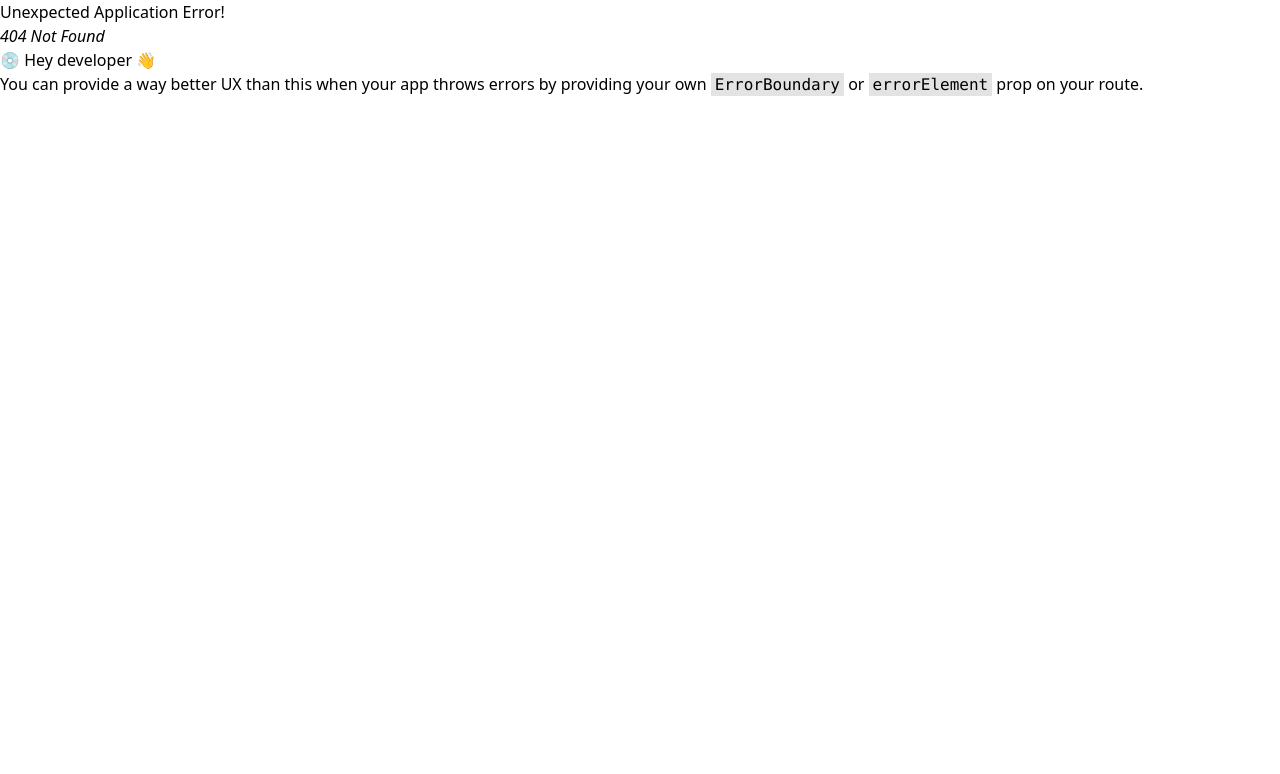
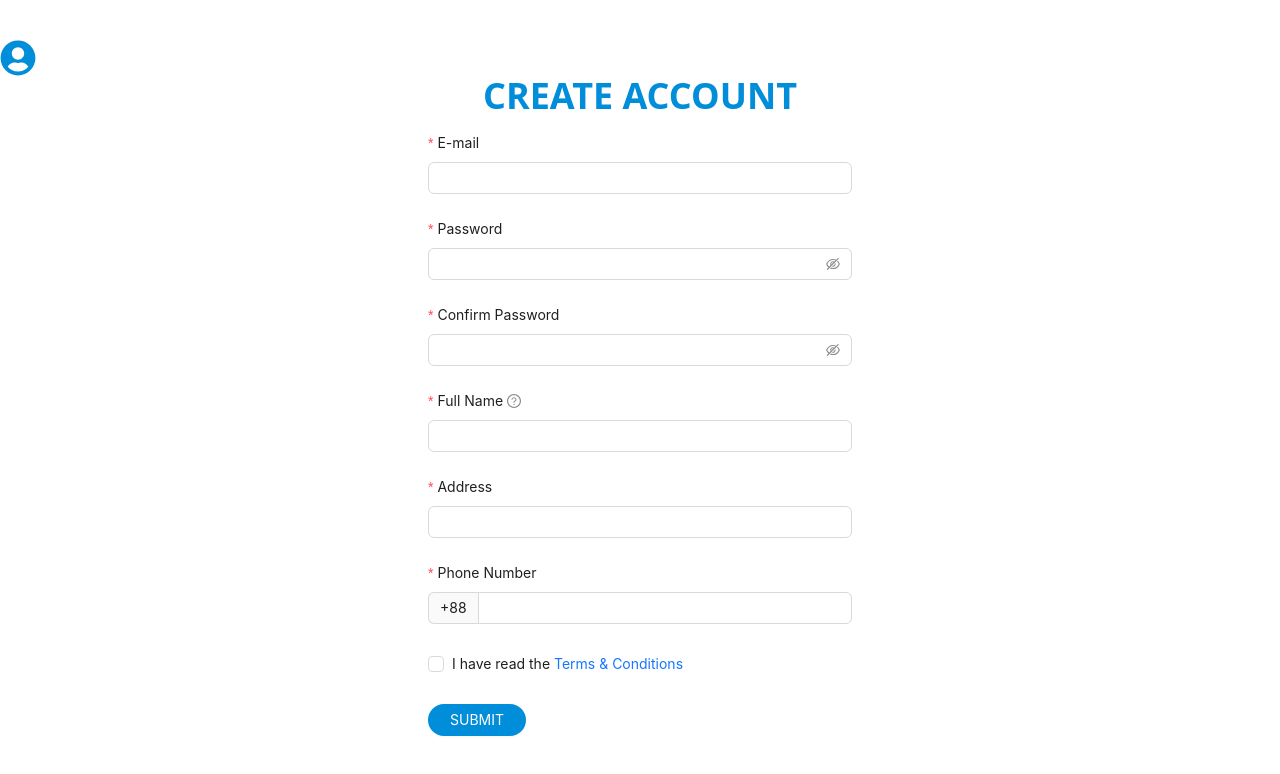
Before and after one commit to aamiraj/car-wash-app, a React (Vite) app: page /sign-up in a window 1280 px wide. Before the commit this address had no page. Shown: the top 774 px of the page. Built offline with nearby package versions, Linux system fonts and the light colour scheme; a web font is replaced by a local one.

Commit message:
added sign up page

```diff
--- a/index.html
+++ b/index.html
@@ -2,9 +2,9 @@
 <html lang="en">
   <head>
     <meta charset="UTF-8" />
-    <link rel="icon" type="image/svg+xml" href="/vite.svg" />
+    <link rel="icon" type="image/png" href="/logo_white.png" />
     <meta name="viewport" content="width=device-width, initial-scale=1.0" />
-    <title>CAR WASH</title>
+    <title>Car Wash Shop</title>
   </head>
   <body>
     <div id="root"></div>
--- /dev/null
+++ b/src/pages/SignUp/SignUp.tsx
@@ -0,0 +1,156 @@
+import React from "react";
+import { Button, Checkbox, Form, Input } from "antd";
+import { FaUserCircle } from "react-icons/fa";
+import { Link } from "react-router-dom";
+
+const SignUp: React.FC = () => {
+  const [form] = Form.useForm();
+
+  const onFinish = (values: any) => {
+    console.log("Received values of form: ", values);
+  };
+
+  return (
+    <div className="wrapper flex flex-col items-center justify-center">
+      <div className="w-[300px] md:w-[600px] border-2 rounded-lg px-4 py-8 mx-8">
+        <div className="flex flex-col items-center gap-2">
+          <FaUserCircle className="header1" />
+          <h1 className="header1">Create Account</h1>
+        </div>
+        <Form
+          layout="vertical"
+          form={form}
+          name="register"
+          onFinish={onFinish}
+          style={{
+            width: "100%",
+            maxWidth: 424,
+            margin: "16px auto",
+          }}
+          scrollToFirstError
+        >
+          <Form.Item
+            name="email"
+            label="E-mail"
+            rules={[
+              {
+                type: "email",
+                message: "The input is not valid E-mail!",
+              },
+              {
+                required: true,
+                message: "Please input your E-mail!",
+              },
+            ]}
+          >
+            <Input />
+          </Form.Item>
+
+          <Form.Item
+            name="password"
+            label="Password"
+            rules={[
+              {
+                required: true,
+                message: "Please input your password!",
+              },
+            ]}
+            hasFeedback
+          >
+            <Input.Password />
+          </Form.Item>
+
+          <Form.Item
+            name="confirm"
+            label="Confirm Password"
+            dependencies={["password"]}
+            hasFeedback
+            rules={[
+              {
+                required: true,
+                message: "Please confirm your password!",
+              },
+              ({ getFieldValue }) => ({
+                validator(_, value) {
+                  if (!value || getFieldValue("password") === value) {
+                    return Promise.resolve();
+                  }
+                  return Promise.reject(
+                    new Error("The new password that you entered do not match!")
+                  );
+                },
+              }),
+            ]}
+          >
+            <Input.Password />
+          </Form.Item>
+
+          <Form.Item
+            name="fullname"
+            label="Full Name"
+            tooltip="Put your first name and last name altogether."
+            rules={[
+              {
+                required: true,
+                message: "Please input your fullname!",
+                whitespace: true,
+              },
+            ]}
+          >
+            <Input />
+          </Form.Item>
+
+          <Form.Item
+            name="address"
+            label="Address"
+            rules={[
+              {
+                required: true,
+                message: "Please select your address!",
+              },
+            ]}
+          >
+            <Input />
+          </Form.Item>
+
+          <Form.Item
+            name="phone"
+            label="Phone Number"
+            rules={[
+              { required: true, message: "Please input your phone number!" },
+            ]}
+          >
+            <Input addonBefore={"+88"} style={{ width: "100%" }} />
+          </Form.Item>
+
+          <Form.Item
+            name="agreement"
+            valuePropName="checked"
+            rules={[
+              {
+                validator: (_, value) =>
+                  value
+                    ? Promise.resolve()
+                    : Promise.reject(
+                        new Error("Should accept terms and conditons")
+                      ),
+              },
+            ]}
+          >
+            <Checkbox>
+              I have read the{" "}
+              <Link to="/terms-and-conditions">Terms & Conditions</Link>
+            </Checkbox>
+          </Form.Item>
+          <Form.Item>
+            <Button htmlType="submit" className="log-in-btn">
+              Submit
+            </Button>
+          </Form.Item>
+        </Form>
+      </div>
+    </div>
+  );
+};
+
+export default SignUp;
--- a/src/routes/router.tsx
+++ b/src/routes/router.tsx
@@ -1,6 +1,7 @@
 import { createBrowserRouter } from "react-router-dom";
 import App from "../App";
 import Home from "../pages/Home/Home";
+import SignUp from "../pages/SignUp/SignUp";
 
 const router = createBrowserRouter([
   {
@@ -13,6 +14,10 @@ const router = createBrowserRouter([
       },
     ],
   },
+  {
+    path: "/sign-up",
+    element: <SignUp />,
+  }
 ]);
 
 export default router;
```
